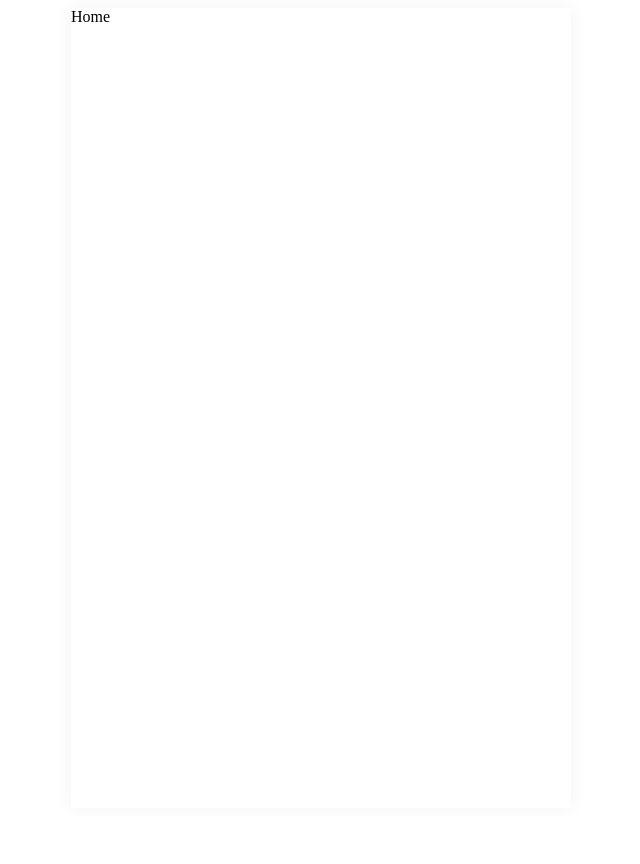
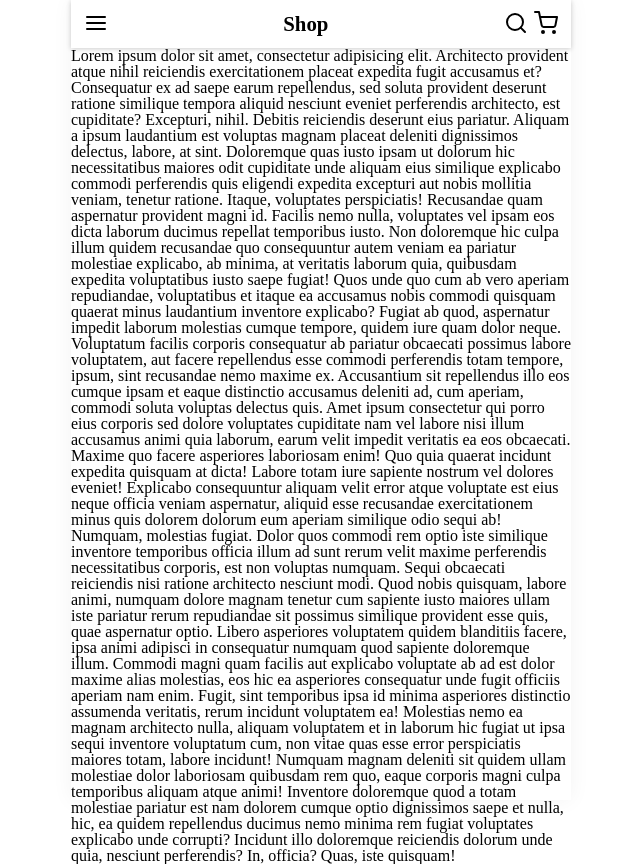
Before and after one commit to hjhj97/vue3-ts-mobile-shop, a Vue app: page / in a window 1280 px wide. Shown: the whole page, without its empty margins (319-959 px from the left). Before the commit the page ends 816 px from the top, so only its background shows below. Built offline with nearby package versions, Linux system fonts and the light colour scheme.

Commit message:
feat : 헤더 추가

```diff
--- a/src/App.vue
+++ b/src/App.vue
@@ -1,18 +1,23 @@
 <template>
 	<mobile-layout>
+		<Header />
 		<router-view />
 	</mobile-layout>
 </template>
 <script lang="ts">
 	import { defineComponent } from 'vue';
+	import Header from './components/common/Header.vue';
 	import MobileLayout from './components/layouts/MobileLayout.vue';
 
 	export default defineComponent({
-		components: { MobileLayout },
+		components: { MobileLayout, Header },
 		setup() {
 			return {};
 		},
 	});
 </script>
 
-<style></style>
+<style>
+	@import url('@/assets/css/reset.css');
+	@import url('@/assets/css/common.css');
+</style>
--- /dev/null
+++ b/src/assets/css/common.css
@@ -0,0 +1,16 @@
+:root {
+	--header-height: 3rem;
+
+	--font-size-large: 2.3rem;
+	--font-size-mid: 1.7rem;
+	--font-size-small: 1.3rem;
+	--font-size-x-small: 1.1rem;
+
+	--space-xx-small: 0.4rem;
+	--space-x-small: 0.8rem;
+	--space-small: 1.2rem;
+	--space-mid: 1.6rem;
+	--space-large: 2rem;
+	--space-x-large: 2.4rem;
+	--space-xx-large: 3.2rem;
+}
--- /dev/null
+++ b/src/components/common/Header.vue
@@ -0,0 +1,61 @@
+<template>
+	<header>
+		<div class="header-item-left">
+			<div>
+				<img src="@/assets/image/icon/menu.svg" />
+			</div>
+		</div>
+		<div class="header-item-mid">
+			<h1>Shop</h1>
+		</div>
+		<div class="header-item-right">
+			<div>
+				<img src="@/assets/image/icon/search.svg" />
+			</div>
+			<div>
+				<img src="@/assets/image/icon/shopping-cart.svg" />
+			</div>
+		</div>
+	</header>
+</template>
+
+<script lang="ts">
+	import { defineComponent } from 'vue';
+
+	export default defineComponent({
+		setup() {
+			return {};
+		},
+	});
+</script>
+
+<style lang="scss" scoped>
+	header {
+		position: sticky;
+		display: flex;
+		justify-content: space-between;
+		align-items: center;
+		height: var(--header-height);
+		box-shadow: 0 1px 5px rgba(0, 0, 0, 0.2);
+		left: 0;
+		right: 0;
+		top: 0;
+		z-index: 99;
+		padding: 0 var(--space-x-small);
+		background-color: #fff;
+
+		& .header-item-left {
+			display: flex;
+		}
+		& .header-item-mid {
+			& h1 {
+				font-size: var(--font-size-small);
+				font-weight: bold;
+			}
+		}
+		& .header-item-right {
+			display: flex;
+			gap: var(--space-xx-small);
+		}
+	}
+</style>
--- a/src/views/HomeView.vue
+++ b/src/views/HomeView.vue
@@ -1,5 +1,47 @@
 <template>
-	<div>Home</div>
+	<div>
+		Lorem ipsum dolor sit amet, consectetur adipisicing elit. Architecto provident atque nihil
+		reiciendis exercitationem placeat expedita fugit accusamus et? Consequatur ex ad saepe earum
+		repellendus, sed soluta provident deserunt ratione similique tempora aliquid nesciunt eveniet
+		perferendis architecto, est cupiditate? Excepturi, nihil. Debitis reiciendis deserunt eius
+		pariatur. Aliquam a ipsum laudantium est voluptas magnam placeat deleniti dignissimos delectus,
+		labore, at sint. Doloremque quas iusto ipsam ut dolorum hic necessitatibus maiores odit
+		cupiditate unde aliquam eius similique explicabo commodi perferendis quis eligendi expedita
+		excepturi aut nobis mollitia veniam, tenetur ratione. Itaque, voluptates perspiciatis!
+		Recusandae quam aspernatur provident magni id. Facilis nemo nulla, voluptates vel ipsam eos
+		dicta laborum ducimus repellat temporibus iusto. Non doloremque hic culpa illum quidem
+		recusandae quo consequuntur autem veniam ea pariatur molestiae explicabo, ab minima, at
+		veritatis laborum quia, quibusdam expedita voluptatibus iusto saepe fugiat! Quos unde quo cum ab
+		vero aperiam repudiandae, voluptatibus et itaque ea accusamus nobis commodi quisquam quaerat
+		minus laudantium inventore explicabo? Fugiat ab quod, aspernatur impedit laborum molestias
+		cumque tempore, quidem iure quam dolor neque. Voluptatum facilis corporis consequatur ab
+		pariatur obcaecati possimus labore voluptatem, aut facere repellendus esse commodi perferendis
+		totam tempore, ipsum, sint recusandae nemo maxime ex. Accusantium sit repellendus illo eos
+		cumque ipsam et eaque distinctio accusamus deleniti ad, cum aperiam, commodi soluta voluptas
+		delectus quis. Amet ipsum consectetur qui porro eius corporis sed dolore voluptates cupiditate
+		nam vel labore nisi illum accusamus animi quia laborum, earum velit impedit veritatis ea eos
+		obcaecati. Maxime quo facere asperiores laboriosam enim! Quo quia quaerat incidunt expedita
+		quisquam at dicta! Labore totam iure sapiente nostrum vel dolores eveniet! Explicabo
+		consequuntur aliquam velit error atque voluptate est eius neque officia veniam aspernatur,
+		aliquid esse recusandae exercitationem minus quis dolorem dolorum eum aperiam similique odio
+		sequi ab! Numquam, molestias fugiat. Dolor quos commodi rem optio iste similique inventore
+		temporibus officia illum ad sunt rerum velit maxime perferendis necessitatibus corporis, est non
+		voluptas numquam. Sequi obcaecati reiciendis nisi ratione architecto nesciunt modi. Quod nobis
+		quisquam, labore animi, numquam dolore magnam tenetur cum sapiente iusto maiores ullam iste
+		pariatur rerum repudiandae sit possimus similique provident esse quis, quae aspernatur optio.
+		Libero asperiores voluptatem quidem blanditiis facere, ipsa animi adipisci in consequatur
+		numquam quod sapiente doloremque illum. Commodi magni quam facilis aut explicabo voluptate ab ad
+		est dolor maxime alias molestias, eos hic ea asperiores consequatur unde fugit officiis aperiam
+		nam enim. Fugit, sint temporibus ipsa id minima asperiores distinctio assumenda veritatis, rerum
+		incidunt voluptatem ea! Molestias nemo ea magnam architecto nulla, aliquam voluptatem et in
+		laborum hic fugiat ut ipsa sequi inventore voluptatum cum, non vitae quas esse error
+		perspiciatis maiores totam, labore incidunt! Numquam magnam deleniti sit quidem ullam molestiae
+		dolor laboriosam quibusdam rem quo, eaque corporis magni culpa temporibus aliquam atque animi!
+		Inventore doloremque quod a totam molestiae pariatur est nam dolorem cumque optio dignissimos
+		saepe et nulla, hic, ea quidem repellendus ducimus nemo minima rem fugiat voluptates explicabo
+		unde corrupti? Incidunt illo doloremque reiciendis dolorum unde quia, nesciunt perferendis? In,
+		officia? Quas, iste quisquam!
+	</div>
 </template>
 
 <script>
```
